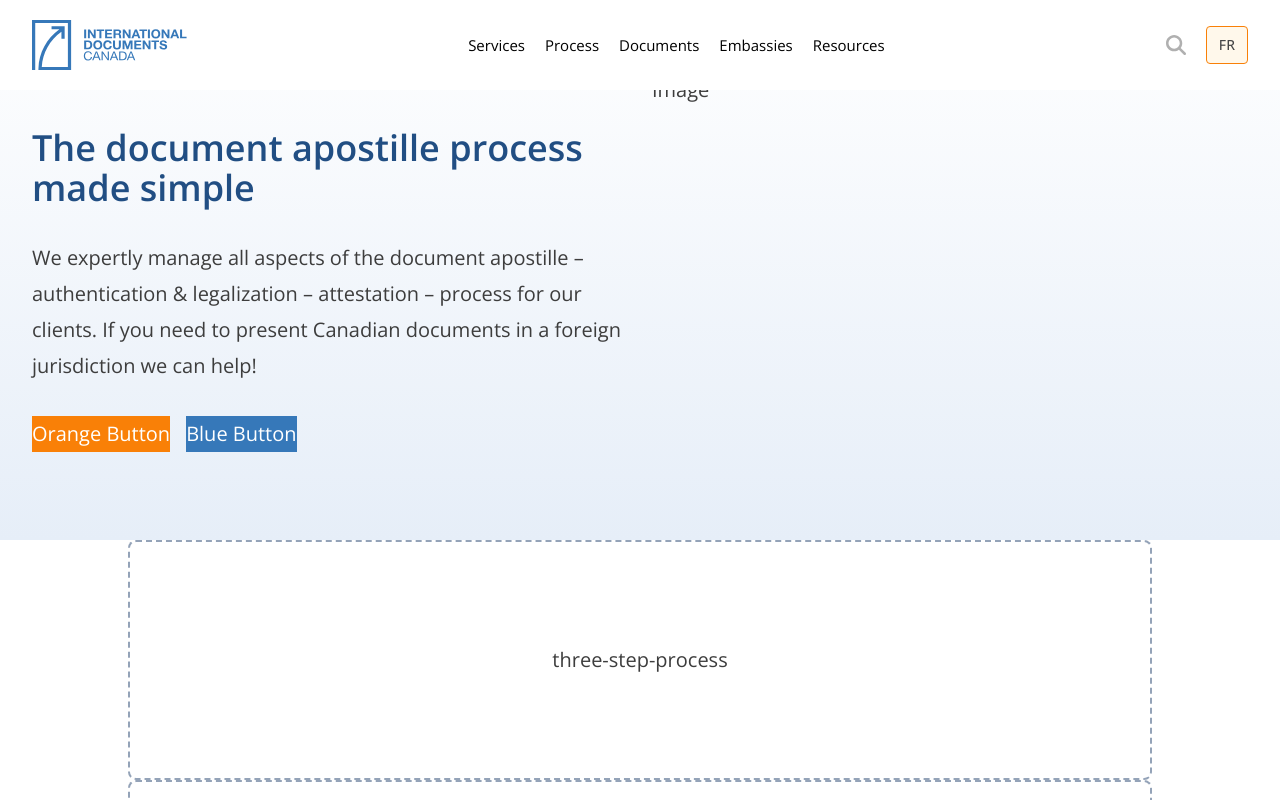
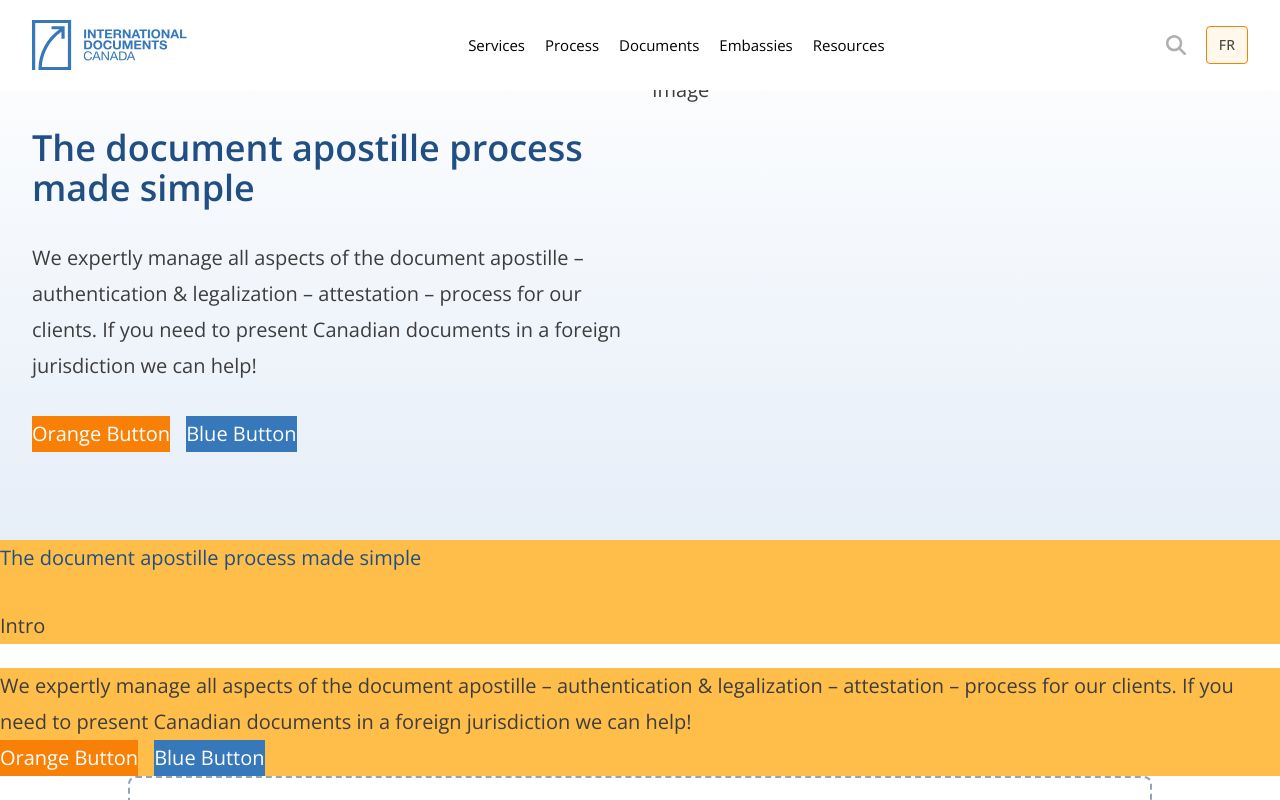
Before and after one commit to troychaplin/idc-prototypes, a Next.js app: page / in a window 1280 px wide. Shown: the top 800 px of the page. Built offline with nearby package versions, Linux system fonts and the light colour scheme.

Commit message:
add: featured component base

```diff
--- a/app/page.tsx
+++ b/app/page.tsx
@@ -4,6 +4,7 @@ import { Placeholder } from "@/components/Placeholder";
 import { SiteHeader } from "@/blocks/templates/SiteHeader";
 import { HeroDocApostille } from "@/blocks/hero-banners/HeroDocApostille";
 import Image from "next/image";
+import { ThreeStepProcess } from "@/blocks/three-step-process/ThreeStepProcess";
 
 export default function Home() {
   return (
@@ -13,10 +14,7 @@ export default function Home() {
       <Main>
         <Section>
           <HeroDocApostille />
-
-          <Section as="div">
-            <Placeholder name="three-step-process" />
-          </Section>
+          <ThreeStepProcess />
 
           <Section as="div">
             <Placeholder name="get-started-today" />
--- /dev/null
+++ b/blocks/three-step-process/ThreeStepProcess.tsx
@@ -0,0 +1,30 @@
+"use client";
+import React from "react";
+import { Section } from "@/components/Section";
+import { Featured } from "@/components/Featured";
+import { ButtonGroup } from "@/components/ButtonGroup";
+import { Button } from "@/components/Button";
+
+export const ThreeStepProcess = () => {
+  return (
+    <Section as="div">
+      <Featured>
+        <Featured.Intro header="The document apostille process made simple">
+          <p>Intro</p>
+        </Featured.Intro>
+        <Featured.Content>
+          <p>
+            We expertly manage all aspects of the document apostille &ndash;
+            authentication & legalization &ndash; attestation &ndash; process
+            for our clients. If you need to present Canadian documents in a
+            foreign jurisdiction we can help!
+          </p>
+          <ButtonGroup>
+            <Button color="orange" label="Orange Button" />
+            <Button label="Blue Button" />
+          </ButtonGroup>
+        </Featured.Content>
+      </Featured>
+    </Section>
+  );
+};
--- /dev/null
+++ b/components/Featured/content.tsx
@@ -0,0 +1,11 @@
+import React from "react";
+
+export interface FeaturedContentProps {
+  children: React.ReactNode;
+}
+
+export const FeaturedContent = ({ children }: FeaturedContentProps) => {
+  return <div className="bg-idc-orange-300">{children}</div>;
+};
+
+FeaturedContent.displayName = "Hero.Content";
--- /dev/null
+++ b/components/Featured/index.tsx
@@ -0,0 +1,16 @@
+import { FeaturedContent } from "./content";
+import { FeaturedIntro } from "./intro";
+
+export interface FeaturedProps {
+  children?: React.ReactNode;
+  addSpace?: boolean;
+}
+
+export const FeaturedContainer = ({ children }: FeaturedProps) => {
+  return <div className={`not-prose grid gap-6`}>{children}</div>;
+};
+
+export const Featured = Object.assign(FeaturedContainer, {
+  Content: FeaturedContent,
+  Intro: FeaturedIntro,
+});
--- /dev/null
+++ b/components/Featured/intro.tsx
@@ -0,0 +1,17 @@
+import React from "react";
+
+export interface FeaturedIntroProps {
+  children?: React.ReactNode;
+  header?: string;
+}
+
+export const FeaturedIntro = ({ children, header }: FeaturedIntroProps) => {
+  return (
+    <div className="space-y-5 ui-prose-first-last md:space-y-8 bg-idc-orange-300">
+      <h2 className="text-idc-blue-700">{header}</h2>
+      {children}
+    </div>
+  );
+};
+
+FeaturedIntro.displayName = "Hero.Intro";
```
Also changed, not shown: components/Featured/README.md (added).
